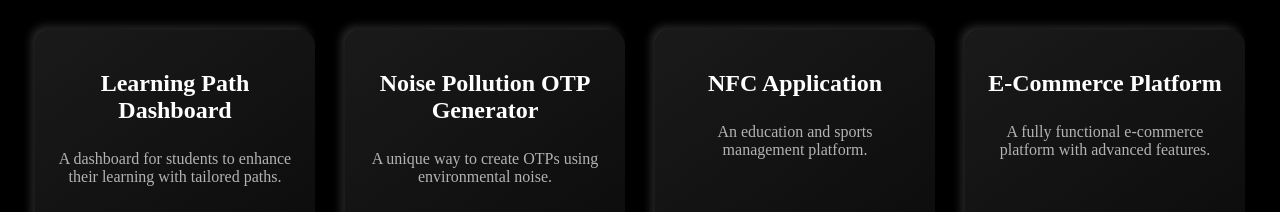
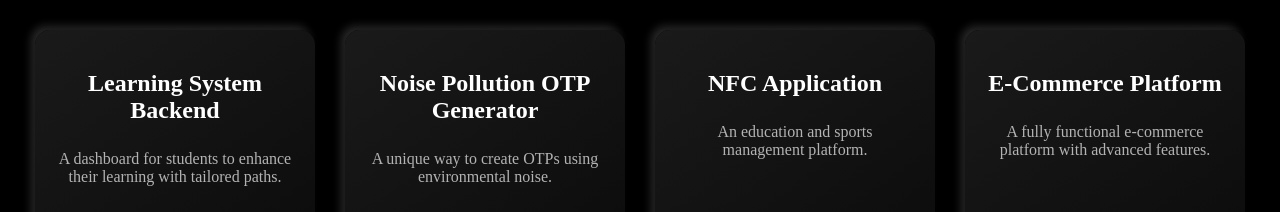
Before and after one commit to aakarshpateriya/PortfolioAakarshPateriya, a React (Vite) app in the folder portfolioAakarshPateriya/: page / in a window 1280 px wide. Shown: the part 568-780 px from the top of the page. Built offline with nearby package versions, Linux system fonts and the light colour scheme.

Commit message:
interigiting backend project

```diff
--- a/portfolioAakarshPateriya/src/projectCard.jsx
+++ b/portfolioAakarshPateriya/src/projectCard.jsx
@@ -15,10 +15,10 @@ const ProjectCard = ({ title, description, techStack, link }) => {
 const Projects = () => {
     const projectData = [
         {
-            title: 'Learning Path Dashboard',
+            title: 'Learning System Backend',
             description: 'A dashboard for students to enhance their learning with tailored paths.',
             techStack: 'React, Node.js, MongoDB',
-            link: 'https://example.com',
+            link: 'hhttps://github.com/aakarshpateriya/mearnlearn3',
         },
         {
             title: 'Noise Pollution OTP Generator',
```
